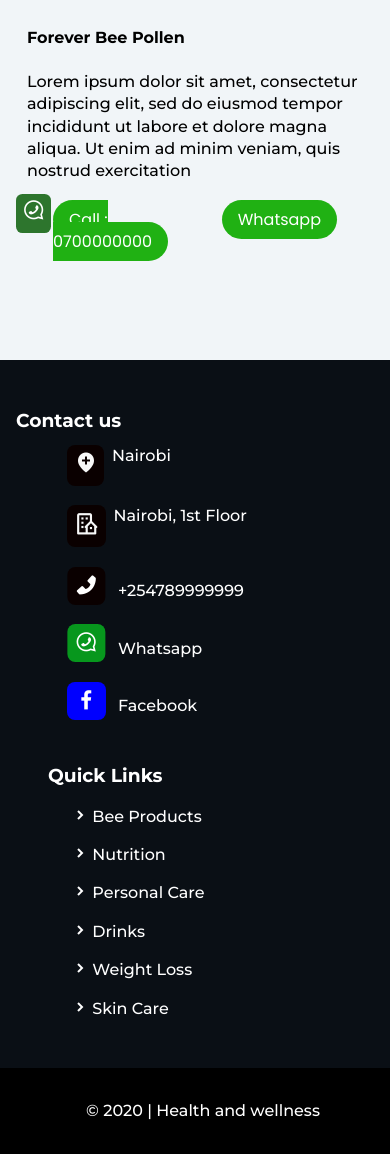
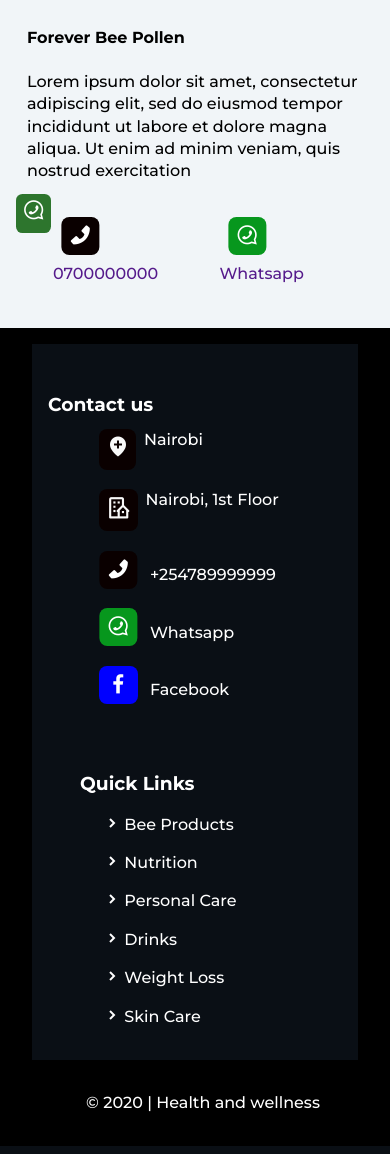
Before and after one commit to rabin-nyaundi/tomhealth, a Django app: page /1/product/ in a window 390 px wide. Shown: the part 527-1681 px from the top of the page. Run offline with Django 3.2, Linux system fonts and the light colour scheme; data comes from the database, SQL or seed files in the repository.

Commit message:
fixed css grid responsive

```diff
--- a/static/tomhealth/css/main.css
+++ b/static/tomhealth/css/main.css
@@ -154,7 +154,7 @@
 }
 
 
-@media only screen and (max-width: 767px){
+@media only screen and (max-width: 768px){
     .menu-items{
         position: fixed;
         top: -100%;
@@ -460,7 +460,7 @@
     display: grid;
     margin: 0 auto;
     padding: 1rem;
-    grid-template-columns: repeat(auto-fit, minmax(400px, 1fr));
+    grid-template-columns: repeat(auto-fit, minmax(auto 1fr));
 }
 .contact-icons{
     font-size: 1.6rem;
--- a/static/tomhealth/css/product.css
+++ b/static/tomhealth/css/product.css
@@ -45,12 +45,12 @@
 }
 
 @media screen and (min-width: 767px){
-    .ban{
+    /* .ban{
         padding: 1rem;
         border-radius: .2rem;
         width: 100%;
         background-color: #cfcece;
-    }
+    } */
 }
 
 .phone .btn{
--- a/tomhealth/templates/tomhealth/layout.html
+++ b/tomhealth/templates/tomhealth/layout.html
@@ -20,7 +20,7 @@
     {% block navbar %}
         <a href="#" class="scrollTop" id="scroll-top">
             <i class='bx bxs-chevron-up scroll-up-icon'></i> <br>
-            <span style="color: #ffff">Top</span>
+            <!-- <span style="color: #ffff">Top</span> -->
         </a>
         <a href="#" class="whatsapp-chat">
             <i class='bx bxl-whatsapp bx-flip-horizontal contact-icons' style='color:#ffffff'></i>
@@ -57,8 +57,8 @@
     {% endblock content %}
 
      {% block footer %}
-        <section class="footer-sec">
-            <div class="footer">
+        <section class="copy">
+            <div class="body-container body-grid footer">
                 <div class="office">
                     <h3>Contact us </h3>
                     <ul class="list">
--- a/tomhealth/templates/tomhealth/product.html
+++ b/tomhealth/templates/tomhealth/product.html
@@ -16,10 +16,15 @@
                 <p>{{products.description}}</p>
                 <div class="cont">
                     <div class="phone">
-                        <a href="" class="btn">Call : 0700000000</a>
+                        <a href="">
+                            <i class='bx bxs-phone bx-flip-horizontal contact-icons icon' style='color:#ffffff;background-color: #0a0000;'></i>
+                            0700000000
+                        </a>
                     </div>
                     <div class="phone">
-                        <a href="" class="btn">Whatsapp</a>
+                        <a href="">
+                            <i class='bx bxl-whatsapp bx-flip-horizontal contact-icons icon' style='color:#ffffff;background-color: #07971d;'></i>
+                            Whatsapp</a>
                     </div>
                 </div>
             </div>
```
Also changed, not shown: tomhealth/static/tomhealth/css/main.css (+9 -6 lines), tomhealth/static/tomhealth/css/product.css (+13 -50 lines).
